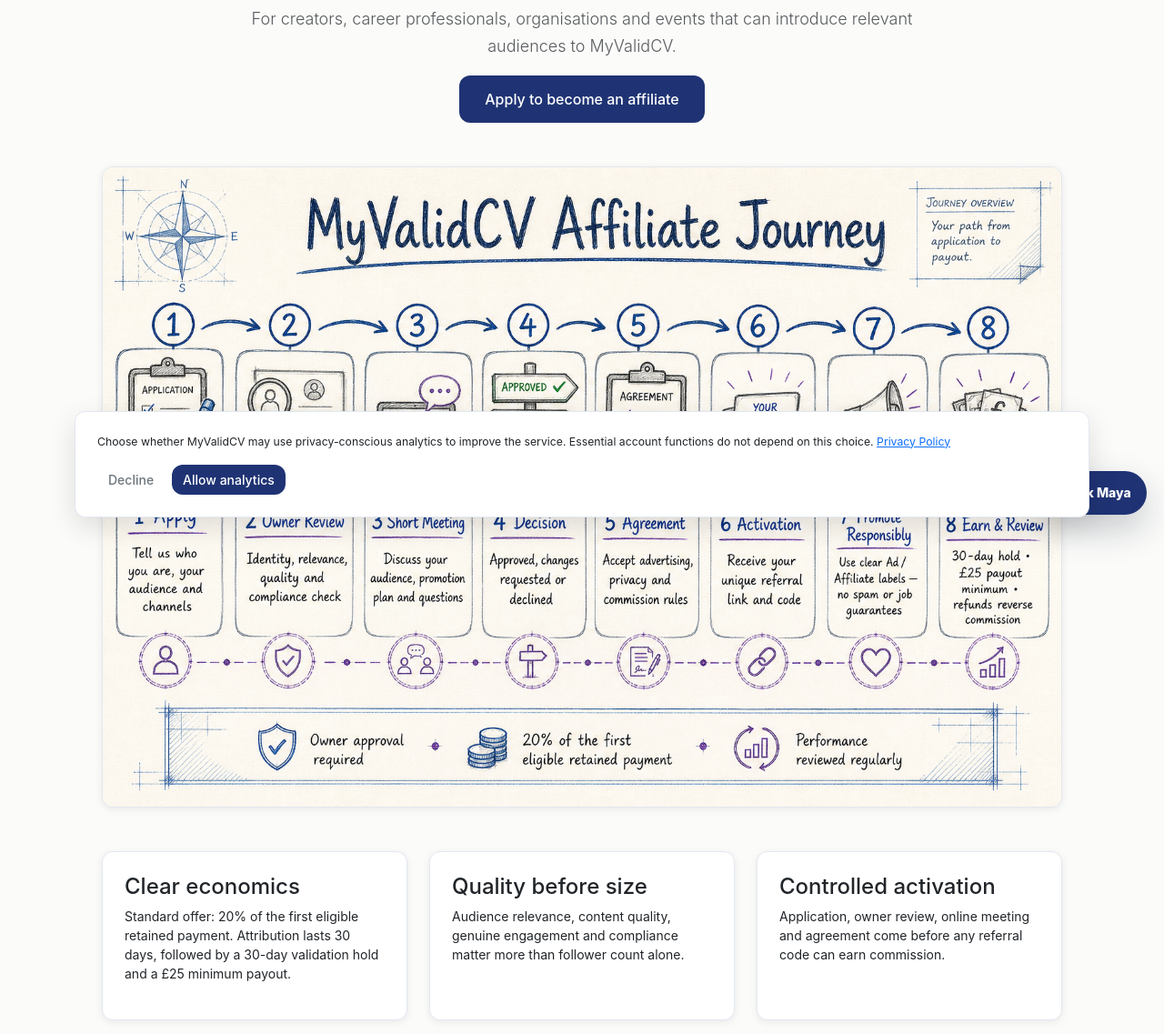
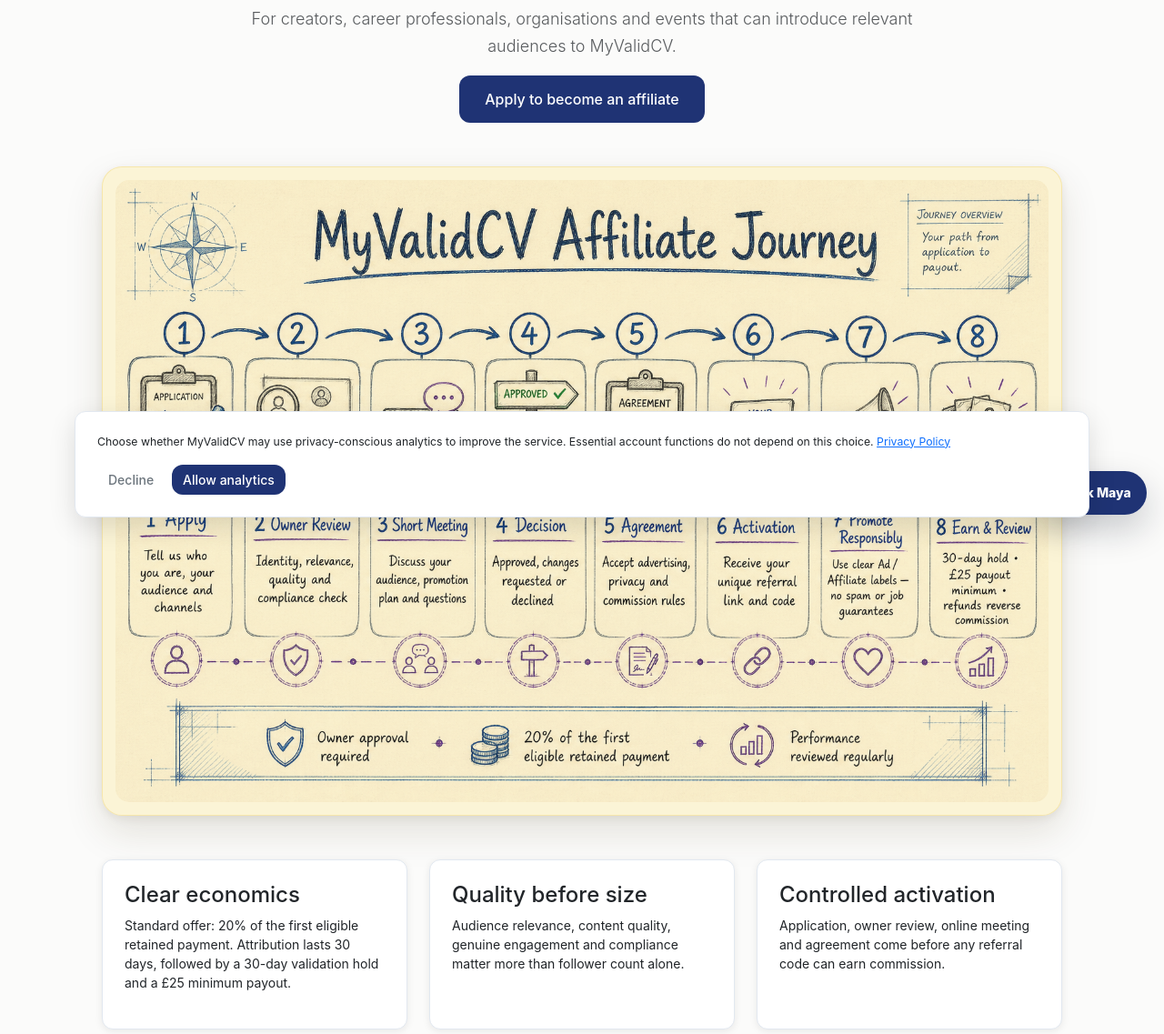
Before and after one commit to call07564221643-code/MyValidCV_Clean, a Django app: page /partners/affiliate-guide/ in a window 1280 px wide. Shown: the part 215-1352 px from the top of the page at 91% size. Run offline with Django 5.2, Linux system fonts and the light colour scheme.

Commit message:
Polish affiliate journey illustration

```diff
--- a/templates/growth/affiliate_guide.html
+++ b/templates/growth/affiliate_guide.html
@@ -2,6 +2,11 @@
 {% load static %}
 {% block title %}Affiliate Programme | MyValidCV{% endblock %}
 {% block meta_description %}Apply to become a MyValidCV affiliate. See the review process, eligibility rules, commission journey and advertising standards.{% endblock %}
+{% block extra_css %}
+<style>
+.affiliate-sketch{padding:clamp(.45rem,1.5vw,.9rem);border:1px solid rgba(225,177,0,.2);border-radius:22px;background:rgba(255,214,51,.18);box-shadow:0 18px 42px rgba(67,54,13,.13),0 3px 10px rgba(67,54,13,.08);transition:transform .25s ease,box-shadow .25s ease}.affiliate-sketch img{display:block;border-radius:15px;opacity:.94;mix-blend-mode:multiply}.affiliate-sketch:hover{transform:translateY(-3px);box-shadow:0 24px 52px rgba(67,54,13,.16),0 5px 14px rgba(67,54,13,.09)}html[data-bs-theme="dark"] .affiliate-sketch{background:rgba(255,214,51,.13);box-shadow:0 20px 48px rgba(0,0,0,.35)}@media(prefers-reduced-motion:reduce){.affiliate-sketch{transition:none}.affiliate-sketch:hover{transform:none}}
+</style>
+{% endblock %}
 {% block content %}
 <main class="container py-5" style="max-width: 1080px">
   <section class="text-center mb-5">
@@ -22,7 +27,7 @@
     {% endif %}
   </section>
 
-  <section class="card border-0 shadow-sm mb-5 overflow-hidden">
+  <section class="affiliate-sketch mb-5 overflow-hidden">
     <img src="{% static 'images/affiliate-journey-handdrawn.png' %}" class="img-fluid" alt="Hand-drawn eight-step MyValidCV affiliate journey from application to earning commission" loading="lazy">
   </section>
 
```
